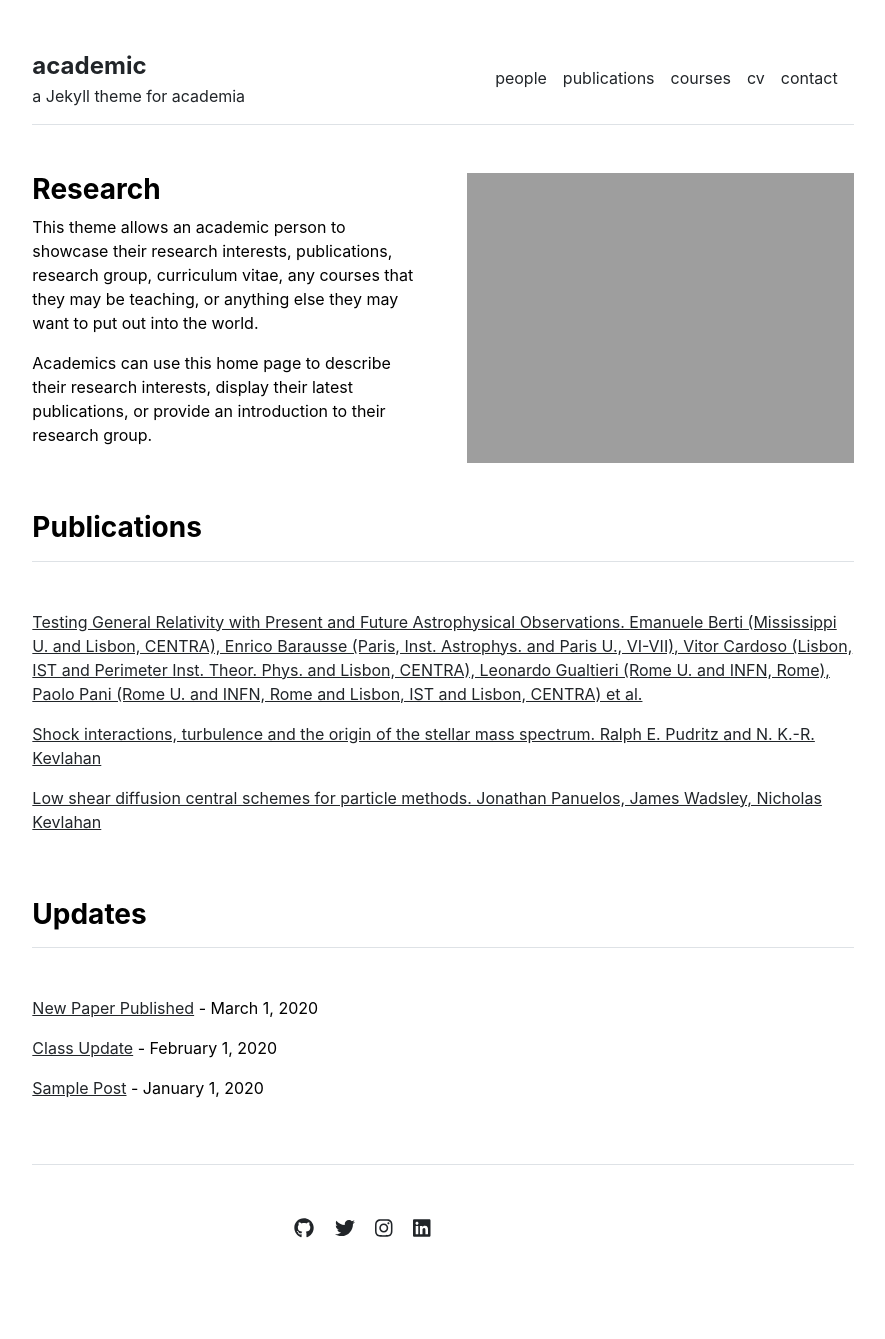
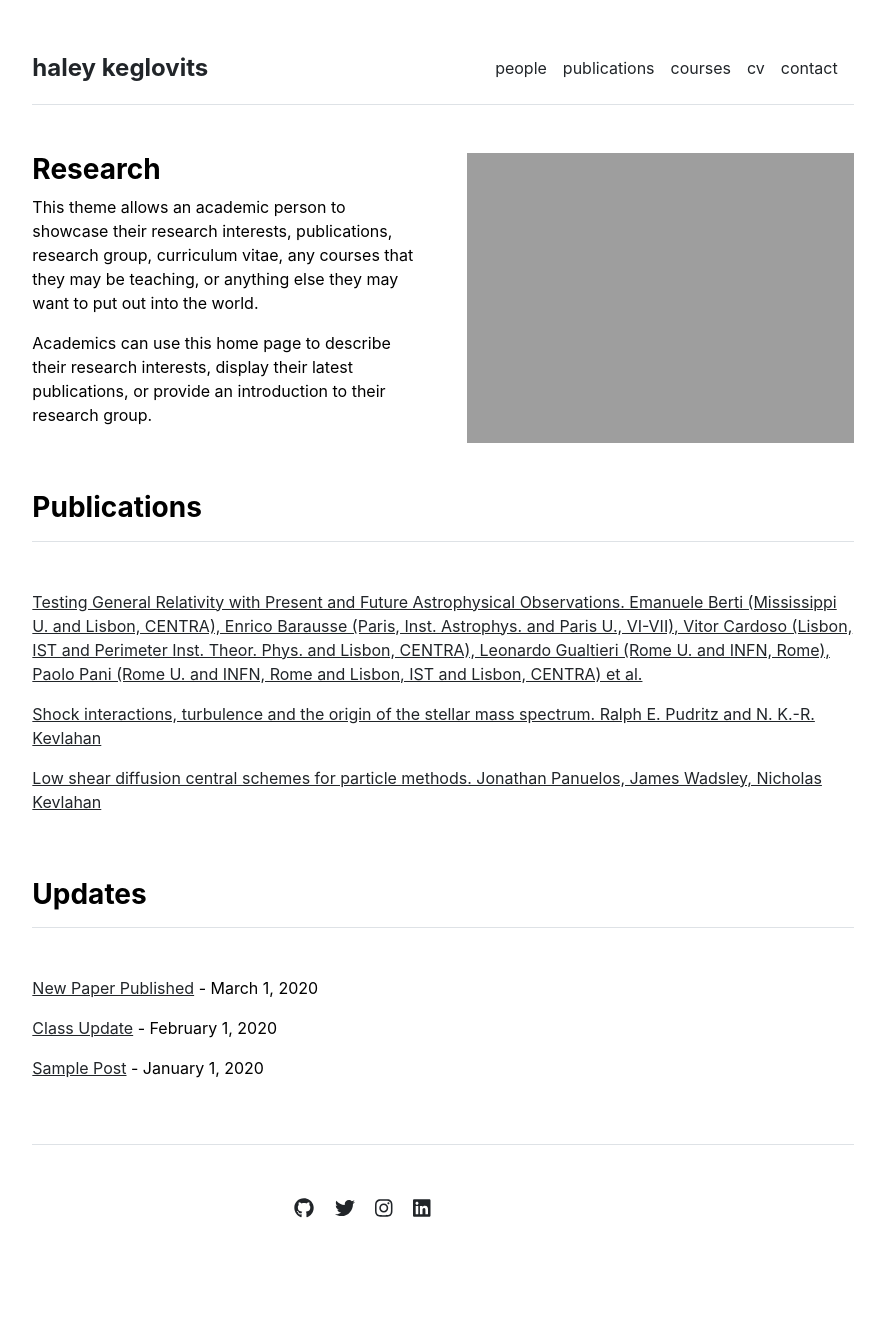
Before and after one commit to haleyk/haleyk.github.io, a Jekyll site: the page built from index.md, in a window 1280 px wide. Shown: the whole page, without its empty margins (197-1082 px from the left). Built offline with Jekyll 4.4.1, drawn with Linux system fonts in a browser that asks for light colours.

Commit message:
change title

```diff
--- a/_config.yml
+++ b/_config.yml
@@ -1,4 +1,4 @@
 url: "" # the base hostname & protocol for your site, e.g. http://example.com
 baseurl: "" # the subpath of your site, e.g. /blog
-title: "academic" # the name of your site, e.g. ACME Corp.
-description: "a Jekyll theme for academia"
+title: "haley keglovits" # the name of your site, e.g. ACME Corp.
+description: ""
```
